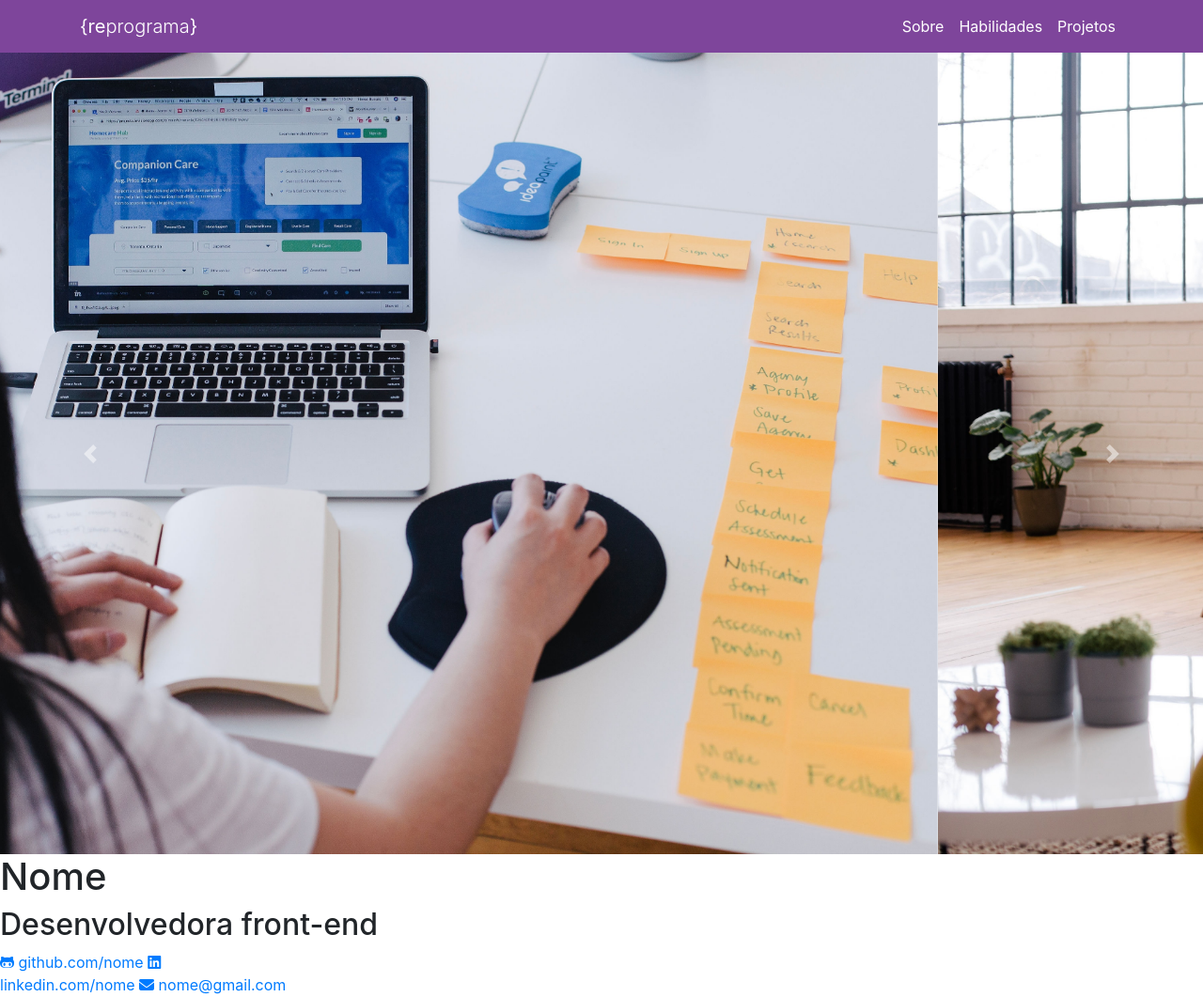
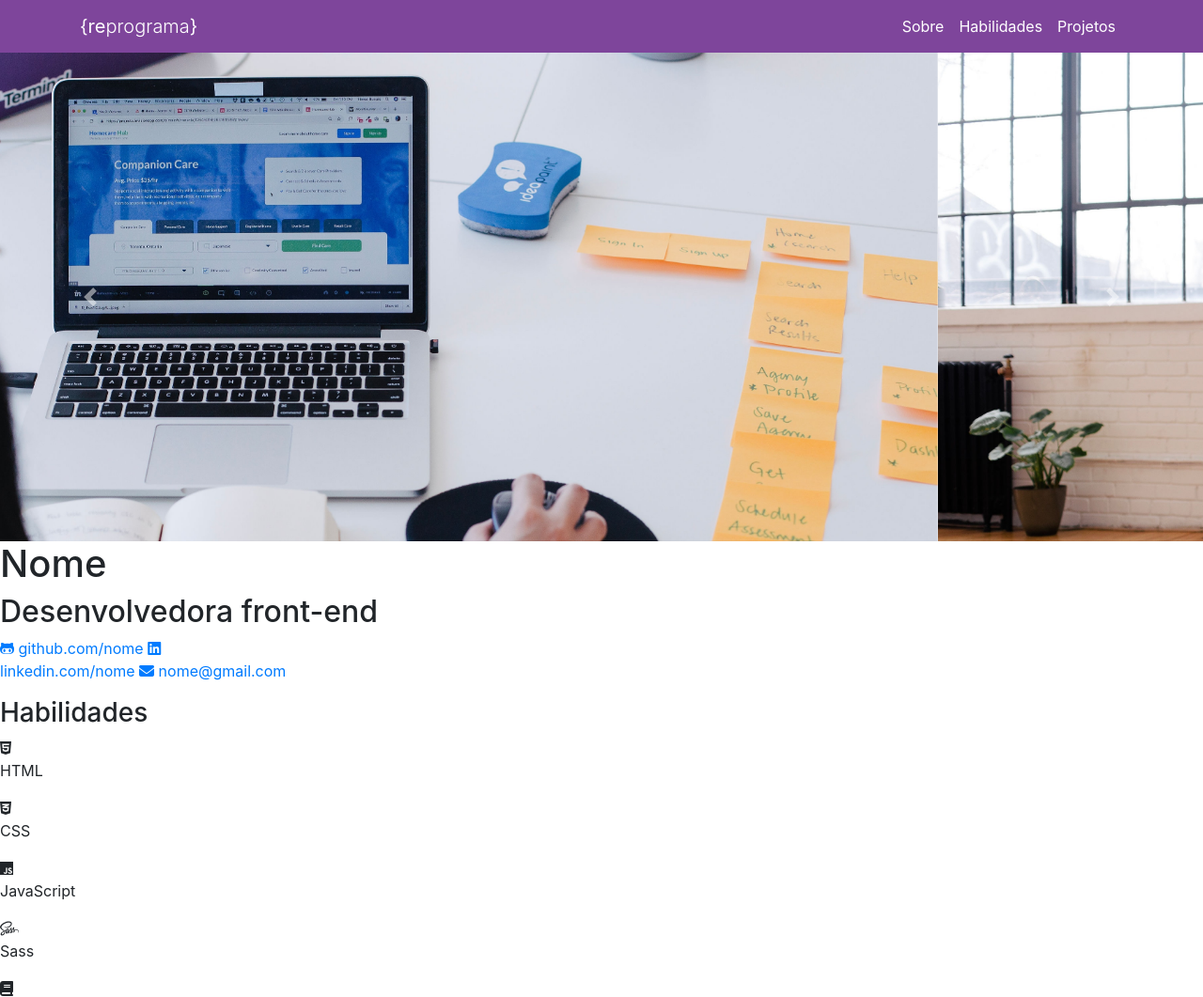
Before and after one commit to simone-art/simonesantos.github.io, a plain HTML site: page index.html in a window 1280 px wide. Shown: the top 1061 px of the page at 94% size. Drawn offline with nearby package versions, Linux system fonts and the light colour scheme.

Commit message:
Manipulamos las imágenes a través del Css enfatizando en object-fit para quitarle el achatado a la imagen; objetc-position que funciona con 2 valores determinados por X y Y y se mide en porcentaje (0, 90%) por ejemplo y el tamano manipulado mediante el height

```diff
--- a/styles/style.css
+++ b/styles/style.css
@@ -4,3 +4,8 @@
 nav a:hover {
     font-weight: 500;
 }
+.carousel-item {
+    object-fit: cover;
+    object-position: 0 90%;
+    height: 65vh;
+}
```
